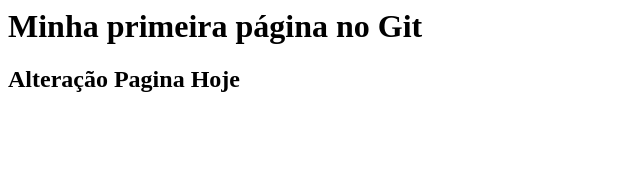
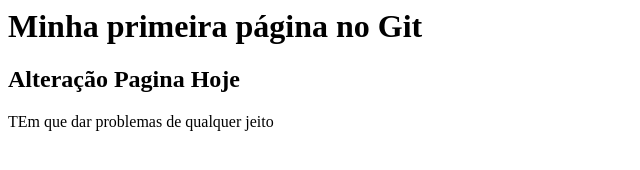
Before and after one commit to lenatjo/gama-no-github, a plain HTML site: page index.html in a window 1280 px wide. Shown: the whole page, without its empty margins (0-640 px from the left). Drawn offline with Linux system fonts and the light colour scheme.

Commit message:
mais um no index.html

```diff
--- a/index.html
+++ b/index.html
@@ -2,5 +2,6 @@
 	<body>
 		<h1>Minha primeira página no Git</h1>
 		<h2>Alteração Pagina Hoje</h2>
+		<p>TEm que dar problemas de qualquer jeito</p>
 	</body>
 </html>
```
